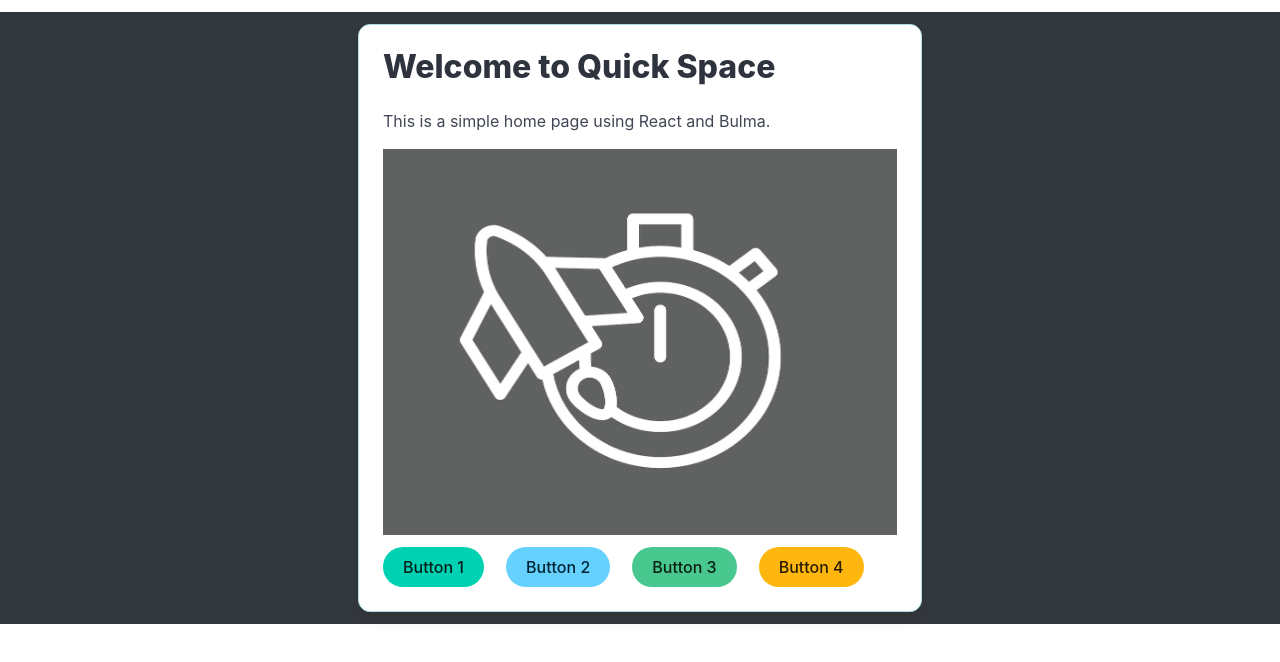
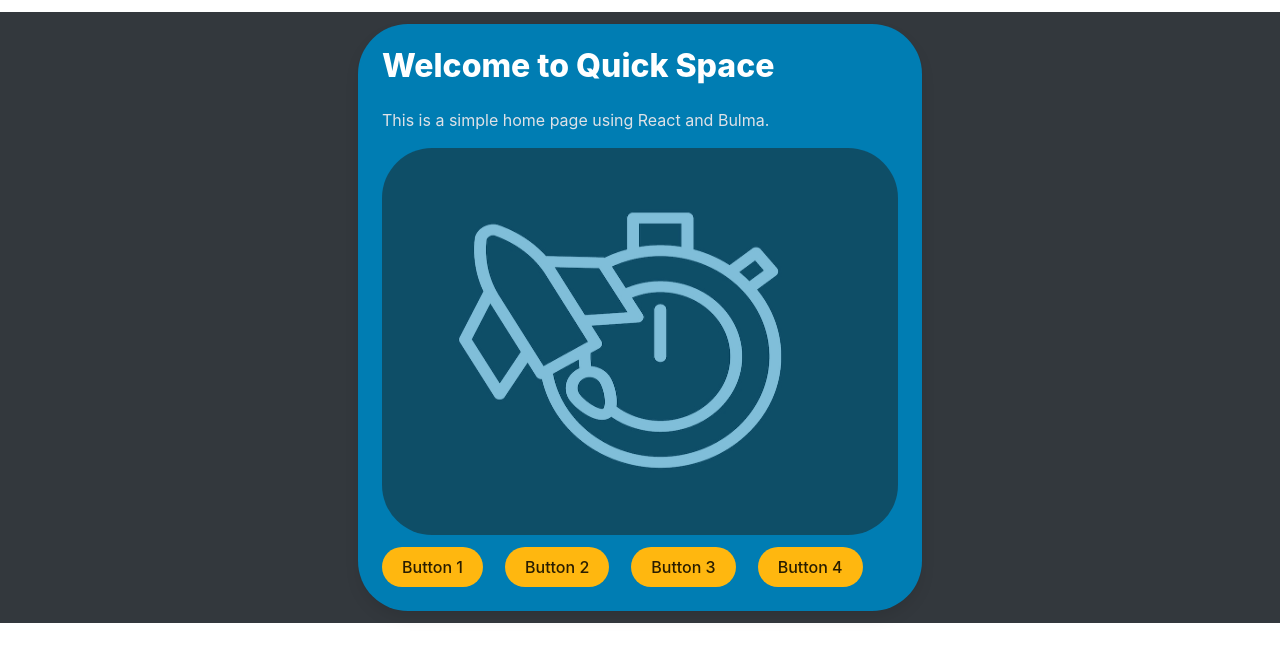
Before and after one commit to dpena1489/Quick-Space, a React (Vite) app: page / in a window 1280 px wide. Shown: the top 662 px of the page. Built offline with nearby package versions, Linux system fonts and the light colour scheme.

Commit message:
added some bulma styling to the base application to have a skeleton to build off of. Can be changed in whichever form.

```diff
--- a/src/App.css
+++ b/src/App.css
@@ -2,12 +2,6 @@
 .space-grey-background {
   background-color: #33383D; /* Space Grey color */
   color: white; /* Text color */
-}
-
-.powder-blue-metallic {
-  background-color: #b0e0e6; /* Powder Blue */
-  border: 1px solid #b0e0e6; /* Border color */
-  box-shadow: 0px 4px 6px rgba(0, 0, 0, 0.1), 0px 1px 3px rgba(0, 0, 0, 0.08); /* Metallic effect */
 }
 
 /* Adjust styles for buttons */
--- a/src/pages/Home.jsx
+++ b/src/pages/Home.jsx
@@ -6,22 +6,22 @@ function Home() {
     <div className="container mt-5">
       <div className="columns is-centered">
         <div className="column is-half">
-          <div className="card powder-blue-metallic">
+          <div className="card has-background-info-35" style={{ borderRadius: '50px' }}>
             <div className="card-content">
               <div className="content">
-                <h1 className="title">Welcome to Quick Space</h1>
-                <p>This is a simple home page using React and Bulma.</p>
+                <h1 className="title has-text-primary-100">Welcome to Quick Space</h1>
+                <p className="has-text-text-90">This is a simple home page using React and Bulma.</p>
                 <figure className="image is-4by3 mt-3">
                   <img
                     src={QuickSpaceLogo}
                     alt="QuickSpace Logo"
-                    style={{ opacity: '0.7' }}
+                    style={{ opacity: '0.5', borderRadius: '50px' }}
                   />
                 </figure>
                 <div className="buttons mt-3">
-                  <button className="button is-primary is-rounded custom-button animate__animated animate__fadeInLeft">Button 1</button>
-                  <button className="button is-info is-rounded custom-button animate__animated animate__fadeInUp">Button 2</button>
-                  <button className="button is-success is-rounded custom-button animate__animated animate__fadeInRight">Button 3</button>
+                  <button className="button is-warning is-rounded custom-button animate__animated animate__fadeInLeft">Button 1</button>
+                  <button className="button is-warning is-rounded custom-button animate__animated animate__fadeInUp">Button 2</button>
+                  <button className="button is-warning is-rounded custom-button animate__animated animate__fadeInRight">Button 3</button>
                   <button className="button is-warning is-rounded custom-button animate__animated animate__fadeInDown">Button 4</button>
                 </div>
               </div>
```
